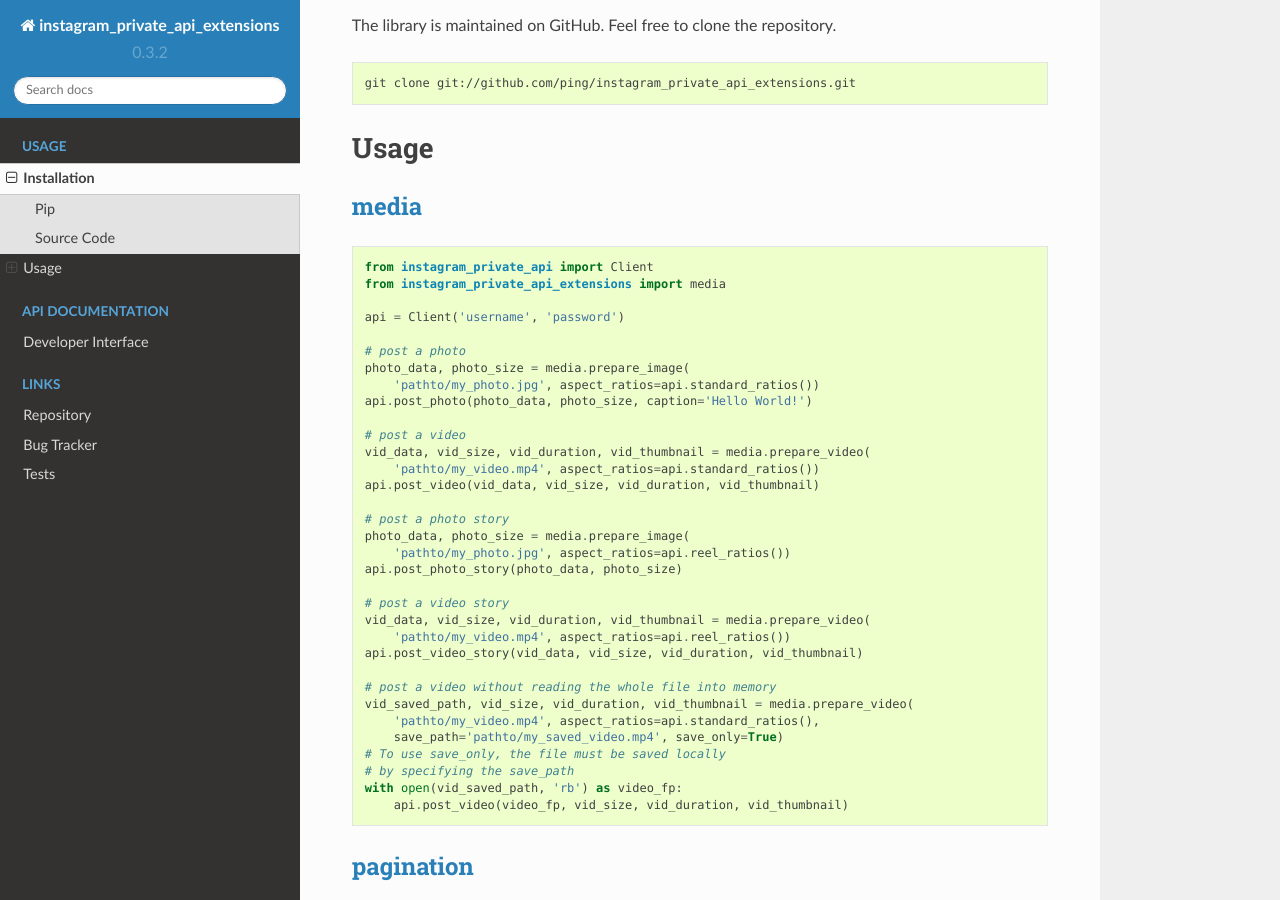
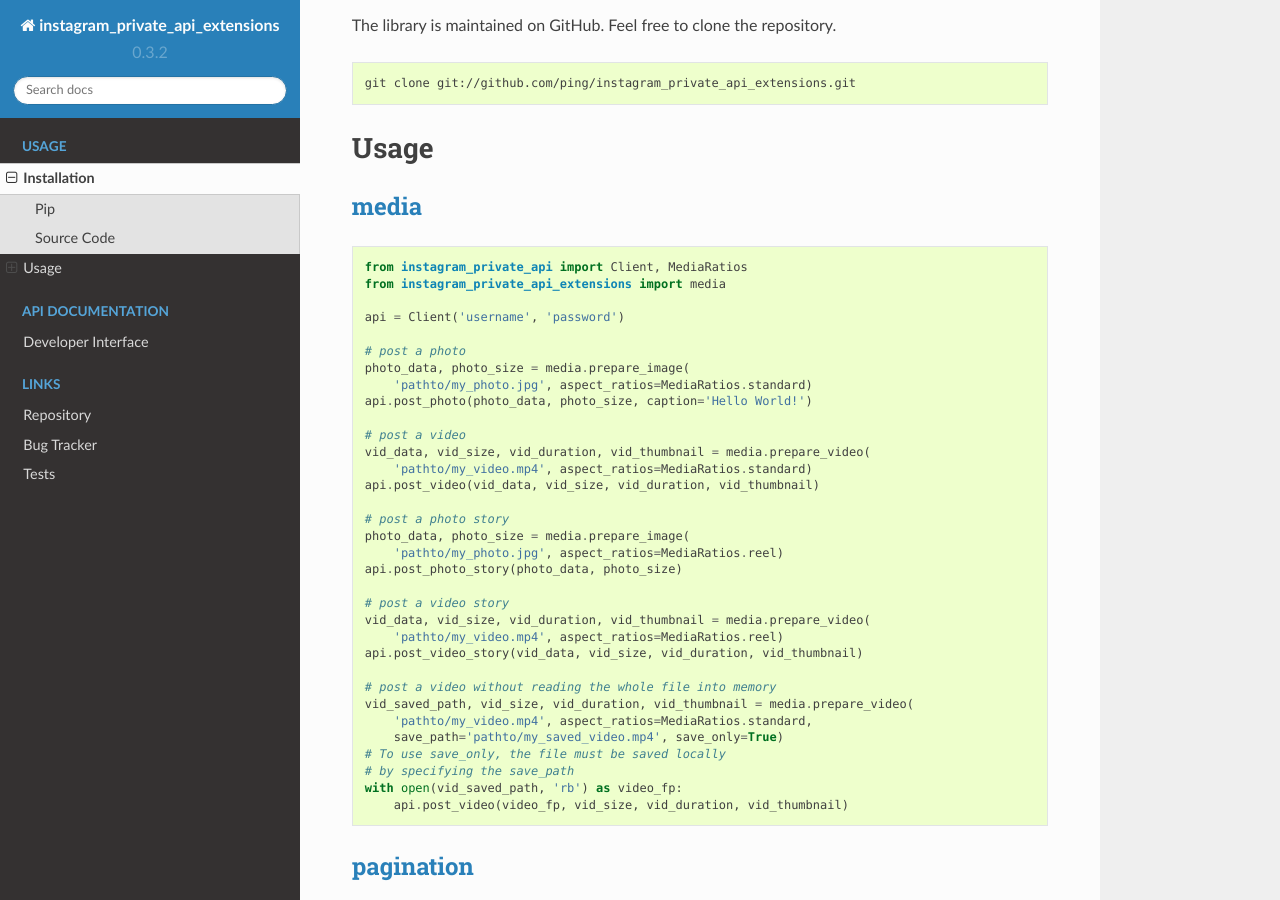
Before and after one commit to ping/instagram_private_api_extensions, a Sphinx documentation site: the page built from docs/usage.rst, in a window 1280 px wide and 900 px high, scrolled down 602 px. Built offline with Sphinx 7.4.7 and the Read the Docs theme 2.0.0, drawn with Linux system fonts in a browser that asks for light colours.

Commit message:
Switch docs to MediaRatios

```diff
--- a/docs/usage.rst
+++ b/docs/usage.rst
@@ -44,34 +44,34 @@ Usage
 
 .. code-block:: python
 
-    from instagram_private_api import Client
+    from instagram_private_api import Client, MediaRatios
     from instagram_private_api_extensions import media
 
     api = Client('username', 'password')
 
     # post a photo
     photo_data, photo_size = media.prepare_image(
-        'pathto/my_photo.jpg', aspect_ratios=api.standard_ratios())
+        'pathto/my_photo.jpg', aspect_ratios=MediaRatios.standard)
     api.post_photo(photo_data, photo_size, caption='Hello World!')
 
     # post a video
     vid_data, vid_size, vid_duration, vid_thumbnail = media.prepare_video(
-        'pathto/my_video.mp4', aspect_ratios=api.standard_ratios())
+        'pathto/my_video.mp4', aspect_ratios=MediaRatios.standard)
     api.post_video(vid_data, vid_size, vid_duration, vid_thumbnail)
 
     # post a photo story
     photo_data, photo_size = media.prepare_image(
-        'pathto/my_photo.jpg', aspect_ratios=api.reel_ratios())
+        'pathto/my_photo.jpg', aspect_ratios=MediaRatios.reel)
     api.post_photo_story(photo_data, photo_size)
 
     # post a video story
     vid_data, vid_size, vid_duration, vid_thumbnail = media.prepare_video(
-        'pathto/my_video.mp4', aspect_ratios=api.reel_ratios())
+        'pathto/my_video.mp4', aspect_ratios=MediaRatios.reel)
     api.post_video_story(vid_data, vid_size, vid_duration, vid_thumbnail)
 
     # post a video without reading the whole file into memory
     vid_saved_path, vid_size, vid_duration, vid_thumbnail = media.prepare_video(
-        'pathto/my_video.mp4', aspect_ratios=api.standard_ratios(),
+        'pathto/my_video.mp4', aspect_ratios=MediaRatios.standard,
         save_path='pathto/my_saved_video.mp4', save_only=True)
     # To use save_only, the file must be saved locally
     # by specifying the save_path
```
